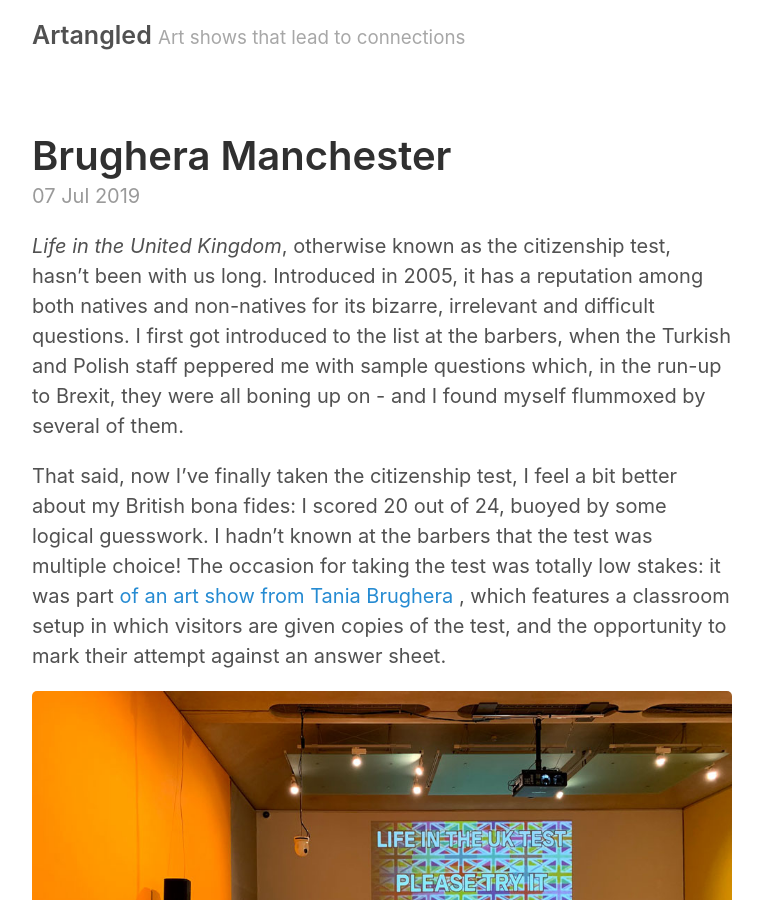
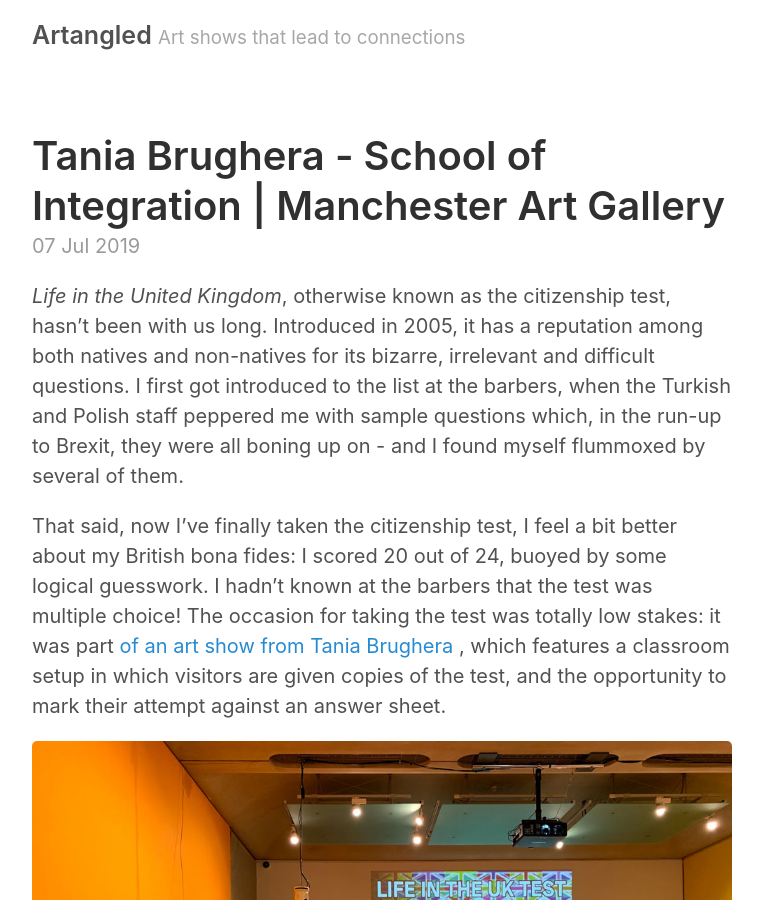
Before and after one commit to JMDKC/jmdkc.github.io, a Jekyll site: the page built from _posts/2019-07-07-brughera-manchester.md, in a window 1280 px wide and 900 px high. Shown: the whole window, without its empty margins (258-1021 px from the left). Built offline with Jekyll 4.4.1, drawn with Linux system fonts in a browser that asks for light colours; our own code applies the rules of GitHub Pages for plain Markdown files; some of the changed text lies outside the part shown.

Commit message:
updated post

```diff
--- a/_posts/2019-07-07-brughera-manchester.md
+++ b/_posts/2019-07-07-brughera-manchester.md
@@ -1,6 +1,6 @@
 ---
-Layout: post
-Title: Tania Brughera - School of Integration | Manchester Art Gallery
+layout: post
+title: Tania Brughera - School of Integration | Manchester Art Gallery
 ---
 
 *Life in the United Kingdom*, otherwise known as the citizenship test, hasn’t been with us long. Introduced in 2005, it has a reputation among both natives and non-natives for its bizarre, irrelevant and difficult questions. I first got introduced to the list at the barbers, when the Turkish and Polish staff peppered me with sample questions which, in the run-up to Brexit, they were all boning up on - and I found myself flummoxed by several of them.
```
Also changed, not shown: _posts/2019-06-30-mackintosh-walker.md (+2 -2 lines).
